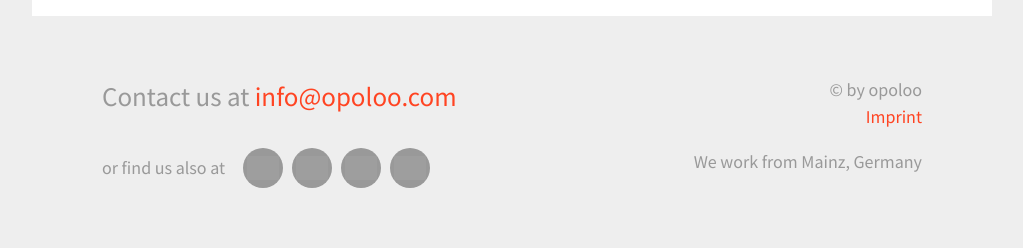
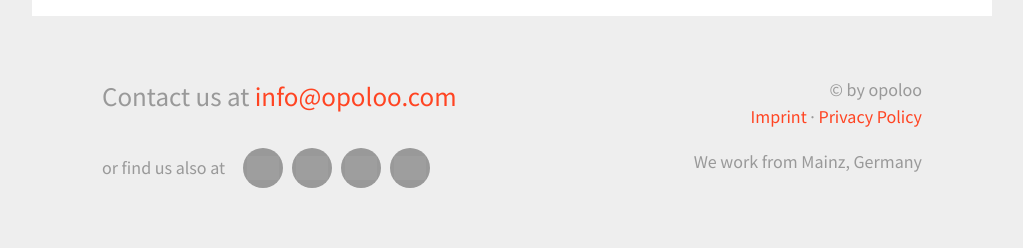
Before and after one commit to opoloo/androidicons-website, a PHP site: page / in a window 1280 px wide. Shown: the part 5018-5266 px from the top of the page, without its empty margins (128-1151 px from the left). Run offline with PHP 8.4, Linux system fonts and the light colour scheme; grey boxes are pictures that could not be loaded.

Commit message:
Add privacy policy

```diff
--- a/index.php
+++ b/index.php
@@ -181,7 +181,7 @@
         </div>
         <div class="right">
           &copy; by opoloo<br />
-          <a href="http://www.opoloo.com/impressum">Imprint</a>
+          <a href="https://www.opoloo.com/impressum">Imprint</a> &middot; <a href="https://www.opoloo.com/privacy">Privacy Policy</a>
         </div>
       </div>
       <div class="row">
```
